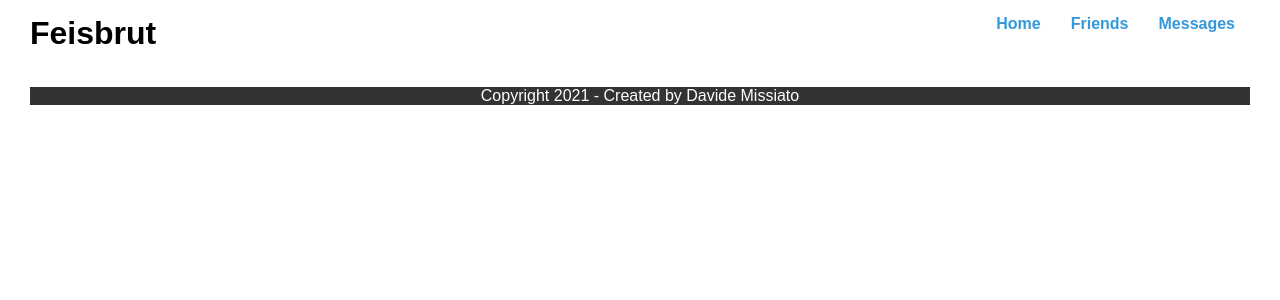
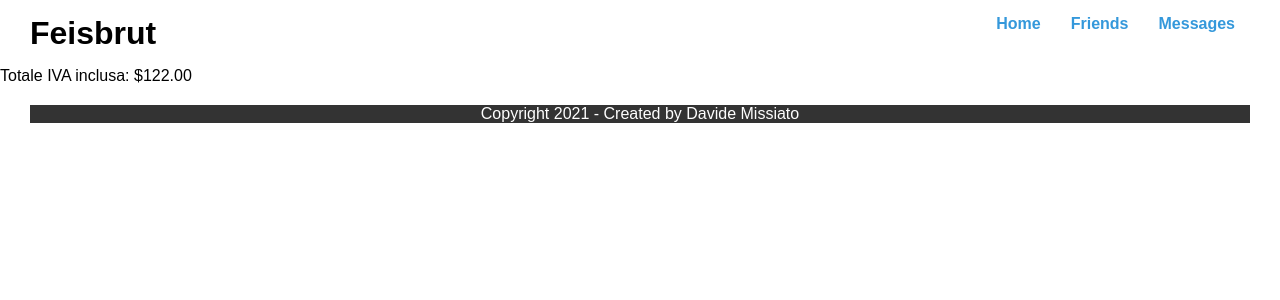
Before and after one commit to DMissiato/react-social, a React (Create React App) app: page / in a window 1280 px wide. Shown: the top 300 px of the page. Built offline with nearby package versions, Linux system fonts and the light colour scheme.

Commit message:
feature: add tax(iva) component

```diff
--- a/src/App.js
+++ b/src/App.js
@@ -1,18 +1,20 @@
 import Header from "./components/Header";
 import Footer from "./components/Footer";
+import AddTax from "./components/AddTax";
 
 function App() {
 
   const appName = 'Feisbrut';
   const nav = [
-      { link: '/home', label: "Home" },
-      { link: '/friends', label: "Friends" },
-      { link: '/messages', label: "Messages" }
+      { link: './home', label: "Home" },
+      { link: './friends', label: "Friends" },
+      { link: './messages', label: "Messages" }
   ];
 
   return (
     <div>
       <Header name={appName} links={nav} />
+      <AddTax value={100} tax={22} />
       <Footer />
     </div>
   );
--- /dev/null
+++ b/src/components/AddTax.jsx
@@ -0,0 +1,12 @@
+
+const AddTax = (props) =>
+{
+    const value = props.value || 0;
+    const tax = props.tax || 0;
+
+    return (
+        <div>Totale IVA inclusa: ${ (value * ((tax + 100)/100)).toFixed(2) }</div>
+    );
+}
+
+export default AddTax;
--- a/src/components/Header/index.jsx
+++ b/src/components/Header/index.jsx
@@ -4,7 +4,7 @@ import styles from './Header.module.scss';
 const Header = (props) => {
 
     const name = props.name || 'AppName';
-    const links = props.links || [{ link: '/home', label: 'Home' }];
+    const links = props.links || [{ link: './home', label: 'Home' }];
 
     return (
         <header className={styles.header}>
```
